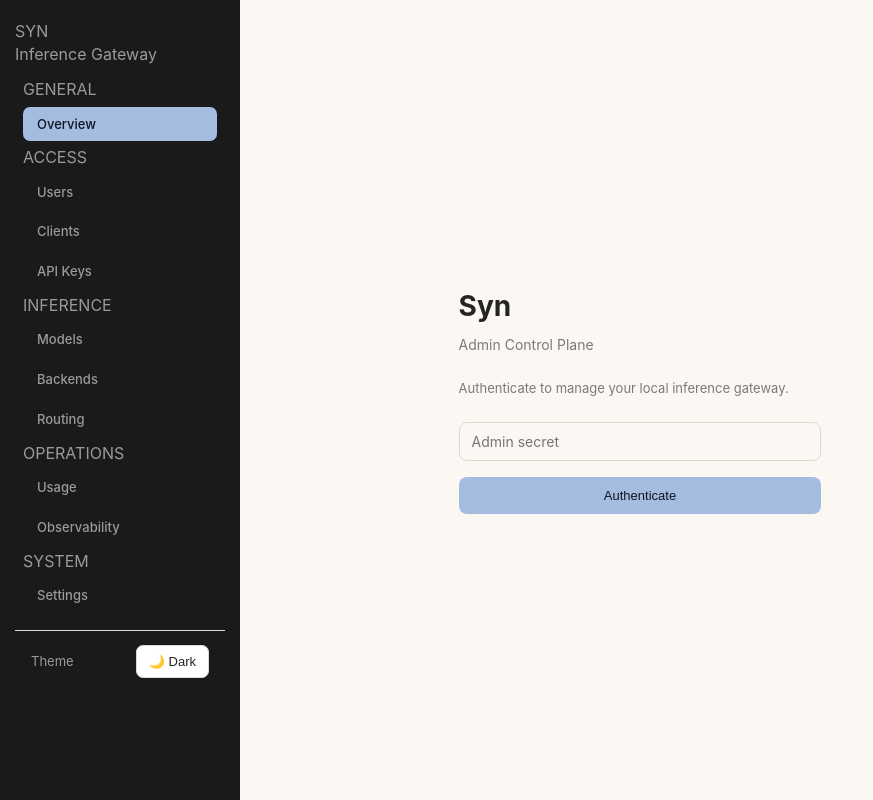
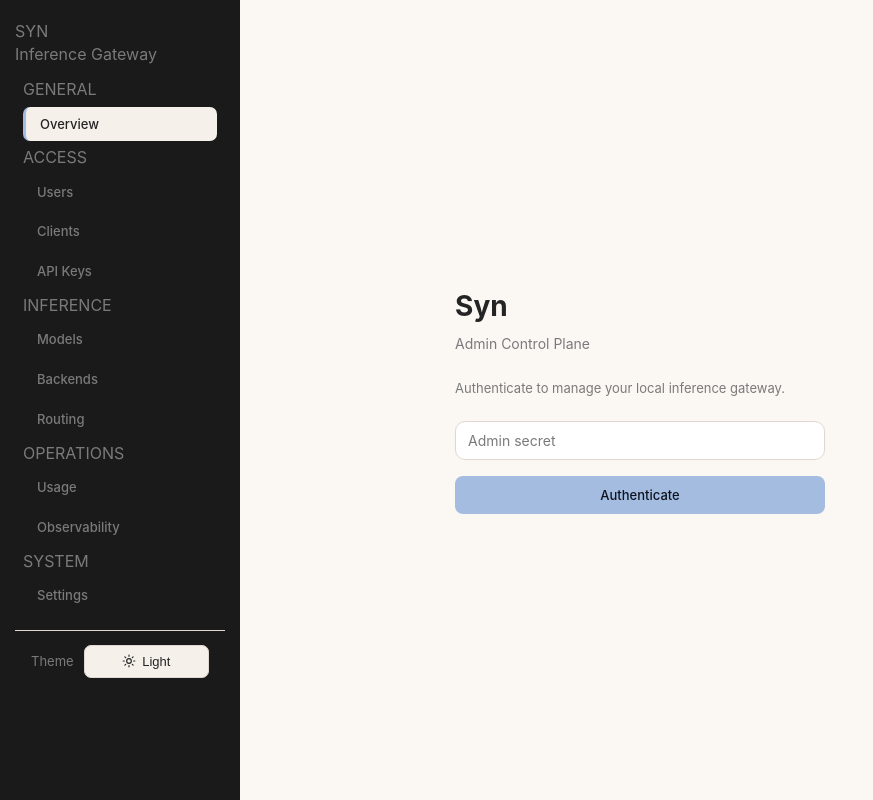
Before and after one commit to nirupamc/syn, a FastAPI app: page /admin/ui in a window 1280 px wide. Shown: the whole page, without its empty margins (0-873 px from the left). Run offline with FastAPI, Linux system fonts and the light colour scheme.

Commit message:
style: polish Syn admin themes

```diff
--- a/app/templates/admin_base.html
+++ b/app/templates/admin_base.html
@@ -63,9 +65,11 @@
             left: 0; top: 0; bottom: 0;
             width: 240px;
             background: var(--sidebar);
-            color: var(--sidebar-muted);
+            color: var(--text-muted);
             padding: 20px 15px;
+            overflow-y: auto;
         }
+        .sidebar::-webkit-scrollbar { display: none; }
         .sidebar h3 {
             color: var(--text);
             font-size: 10px;
@@ -80,7 +84,7 @@
         .sidebar nav a {
             display: block;
             padding: 8px 14px;
-            color: var(--sidebar-muted);
+            color: var(--text-muted);
             text-decoration: none;
             margin: 5px 0;
             border-radius: 7px;
@@ -88,9 +92,14 @@
             font-weight: 500;
             transition: background 0.12s ease, color 0.12s ease;
         }
-        .sidebar nav a:hover, .sidebar nav a.active {
-            background: var(--accent-blue);
-            color: #0f1420;
+        .sidebar nav a:hover {
+            background: var(--surface-hover);
+            color: var(--text);
+        }
+        .sidebar nav a.active {
+            background: var(--surface-raised);
+            color: var(--text);
+            border-left: 3px solid var(--accent-blue);
         }
         .sidebar-footer {
             padding: 14px 16px 22px;
@@ -105,24 +114,32 @@
         }
         .sidebar-footer .row .label {
             flex: 1;
-            color: var(--sidebar-muted);
+            color: var(--text-muted);
         }
         .theme-toggle {
             display: inline-flex;
             align-items: center;
-            gap: 8px;
+            justify-content: center;
+            gap: 6px;
             padding: 8px 12px;
             border: 1px solid var(--border);
             border-radius: 7px;
-            background: var(--surface);
+            background: var(--surface-raised);
             color: var(--text);
             font-size: 13px;
             font-weight: 500;
             cursor: pointer;
-            transition: border-color 0.12s ease;
+            transition: border-color 0.12s ease, background 0.12s ease;
+            width: 100%;
         }
         .theme-toggle:hover {
             border-color: var(--accent-blue);
+            background: var(--surface-hover);
+        }
+        .theme-toggle svg {
+            width: 14px;
+            height: 14px;
+            flex-shrink: 0;
         }
         .icon-btn {
             background: var(--surface-raised);
@@ -166,26 +210,55 @@
         .badge.revoked { background: rgba(239, 68, 68, 0.15); color: var(--danger); }
 
         /* Button System */
-        .btn { display: inline-flex; align-items: center; justify-content: center; gap: 8px; padding: 10px 20px; border-radius: 8px; font-size: 13px; font-weight: 500; cursor: pointer; transition: all 0.15s ease; border: 1px solid transparent; text-decoration: none; }
+        .btn {
+            display: inline-flex;
+            align-items: center;
+            justify-content: center;
+            gap: 8px;
+            padding: 10px 20px;
+            border-radius: 8px;
+            font-size: 13px;
+            font-weight: 500;
+            cursor: pointer;
+            transition: all 0.15s ease;
+            border: 1px solid transparent;
+            text-decoration: none;
+            font-family: inherit;
+        }
         .btn:disabled { opacity: 0.5; cursor: not-allowed; }
         .btn:focus-visible { outline: 2px solid var(--accent-blue); outline-offset: 2px; }
         .btn-primary { background: var(--accent-blue); color: #0f1420; }
         .btn-primary:hover:not(:disabled) { filter: brightness(1.1); }
         .btn-secondary { background: var(--surface-raised); color: var(--text); border-color: var(--border); }
-        .btn-secondary:hover:not(:disabled) { background: var(--surface); border-color: var(--accent-blue); }
-        .btn-danger { background: var(--danger); color: white; }
+        .btn-secondary:hover:not(:disabled) { background: var(--surface-hover); border-color: var(--border-strong); }
+        .btn-danger { background: var(--danger); color: #fff; }
         .btn-danger:hover:not(:disabled) { filter: brightness(1.1); }
         .btn-ghost { background: transparent; color: var(--text-muted); border-color: var(--border); }
-        .btn-ghost:hover:not(:disabled) { color: var(--text); border-color: var(--accent-blue); }
+        .btn-ghost:hover:not(:disabled) { color: var(--text); background: var(--surface-raised); border-color: var(--border-strong); }
         .btn-sm { padding: 6px 12px; font-size: 12px; }
 
         /* Inputs & Status */
-        input[type="text"], input[type="password"], select, textarea { width: 100%; padding: 10px 12px; border: 1px solid var(--border); border-radius: 8px; background: var(--bg); color: var(--text); font-size: 14px; font-family: inherit; }
-        input:focus, select:focus, textarea:focus { outline: none; border-color: var(--accent-blue); box-shadow: 0 0 0 3px rgba(107, 114, 128, 0.2); }
+        input[type="text"], input[type="password"], select, textarea {
+            width: 100%;
+            padding: 10px 12px;
+            border: 1px solid var(--border);
+            border-radius: 10px;
+            background: var(--surface);
+            color: var(--text);
+            font-size: 14px;
+            font-family: inherit;
+            transition: border-color 0.15s ease, box-shadow 0.15s ease;
+        }
+        input::placeholder { color: var(--text-muted); }
+        input:focus, select:focus, textarea:focus {
+            outline: none;
+            border-color: var(--accent-blue);
+            box-shadow: 0 0 0 3px rgba(125, 162, 216, 0.2);
+        }
         .status { display: inline-flex; align-items: center; gap: 8px; padding: 10px 14px; border-radius: 8px; margin: 12px 0; font-size: 13px; }
-        .status.ok { background: rgba(76, 175, 80, 0.12); color: var(--success); border: 1px solid rgba(76, 175, 80, 0.3); }
-        .status.err { background: rgba(239, 68, 68, 0.12); color: var(--danger); border: 1px solid rgba(239, 68, 68, 0.3); }
-        .status.warn { background: rgba(245, 158, 11, 0.12); color: var(--warning); border: 1px solid rgba(245, 158, 11, 0.3); }
+        .status.ok { background: rgba(127, 164, 135, 0.12); color: var(--success); border: 1px solid rgba(127, 164, 135, 0.3); }
+        .status.err { background: rgba(184, 84, 80, 0.12); color: var(--danger); border: 1px solid rgba(184, 84, 80, 0.3); }
+        .status.warn { background: rgba(201, 168, 91, 0.12); color: var(--warning); border: 1px solid rgba(201, 168, 91, 0.3); }
 
         /* Responsive */
         @media (max-width: 1024px) {
@@ -252,7 +325,10 @@
         <div class="sidebar-footer">
             <div class="row">
                 <span class="label">Theme</span>
-                <button class="theme-toggle" id="theme-toggle">☀ Light</button>
+                <button class="theme-toggle" id="theme-toggle">
+                    <svg id="theme-icon" viewBox="0 0 24 24" fill="none" stroke="currentColor" stroke-width="2" stroke-linecap="round" stroke-linejoin="round"><circle cx="12" cy="12" r="4"/><path d="M12 2v2M12 20v2M4.93 4.93l1.41 1.41M17.66 17.66l1.41 1.41M2 12h2M20 12h2M6.34 17.66l-1.41 1.41M19.07 4.93l-1.41 1.41"/></svg>
+                    <span id="theme-label">Light</span>
+                </button>
             </div>
         </div>
     </div>
@@ -426,16 +502,27 @@
             const current = html.getAttribute('data-theme');
             const next = current === 'dark' ? 'light' : 'dark';
             html.setAttribute('data-theme', next);
-            this.textContent = next === 'dark' ? '☀ Light' : '🌙 Dark';
+            updateThemeUI(next);
         });
+
+        function updateThemeUI(theme) {
+            const label = document.getElementById('theme-label');
+            const icon = document.getElementById('theme-icon');
+            if (theme === 'dark') {
+                label.textContent = 'Dark';
+                icon.innerHTML = '<path d="M21 12.79A9 9 0 1 1 11.21 3 7 7 0 0 0 21 12.79z"/>';
+            } else {
+                label.textContent = 'Light';
+                icon.innerHTML = '<circle cx="12" cy="12" r="4"/><path d="M12 2v2M12 20v2M4.93 4.93l1.41 1.41M17.66 17.66l1.41 1.41M2 12h2M20 12h2M6.34 17.66l-1.41 1.41M19.07 4.93l-1.41 1.41"/>';
+            }
+        }
 
         // Init theme
         (function() {
             const prefersDark = window.matchMedia('(prefers-color-scheme: dark)').matches;
             const theme = prefersDark ? 'dark' : 'light';
             document.documentElement.setAttribute('data-theme', theme);
-            const btn = document.getElementById('theme-toggle');
-            if (btn) btn.textContent = theme === 'dark' ? '☀ Light' : '🌙 Dark';
+            updateThemeUI(theme);
         })();
 
         // Auth: X-Admin-Secret held in memory, sent on each request
```
Also changed, not shown: other parts of app/templates/admin_base.html (+53 -24 lines).
